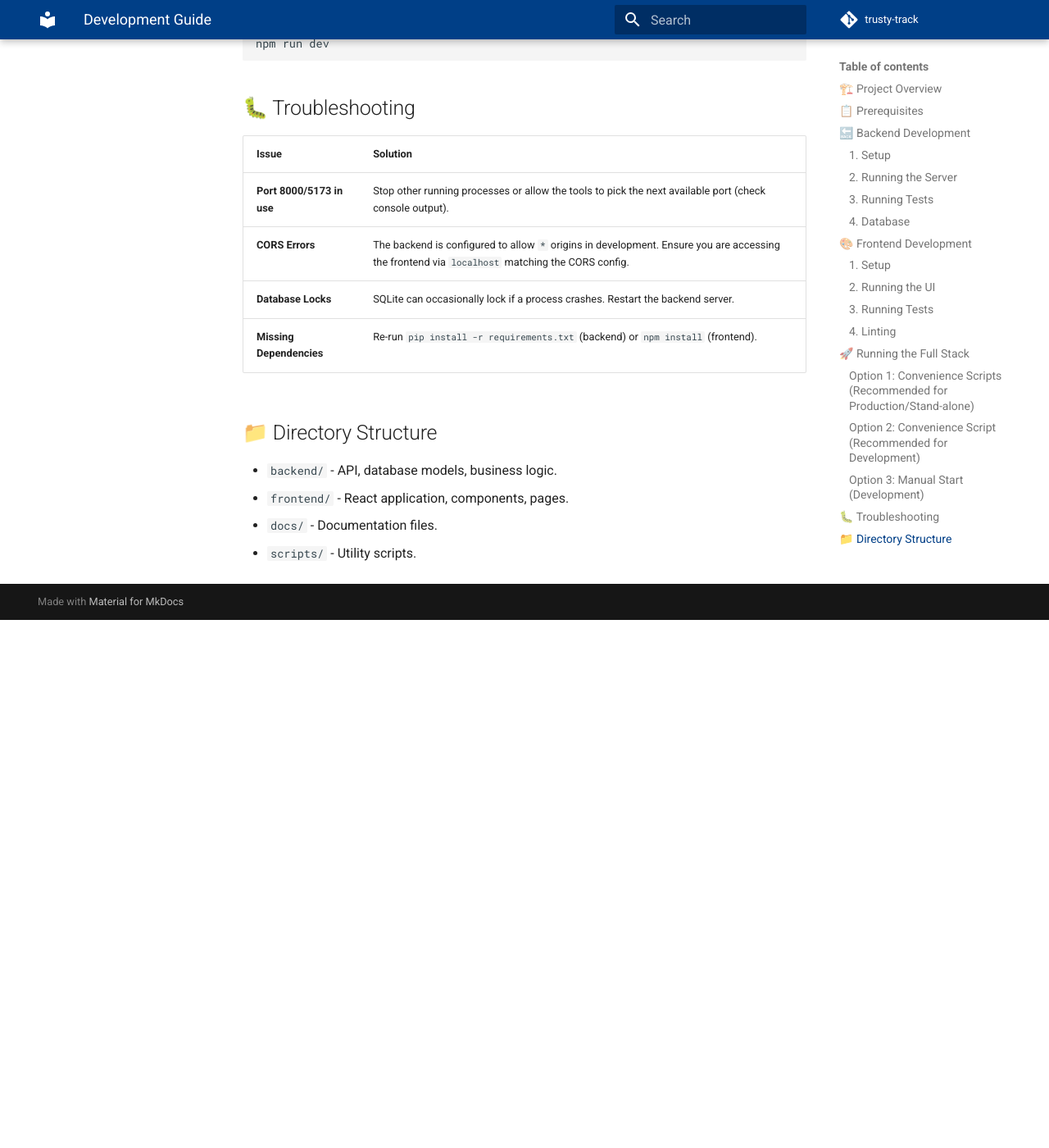
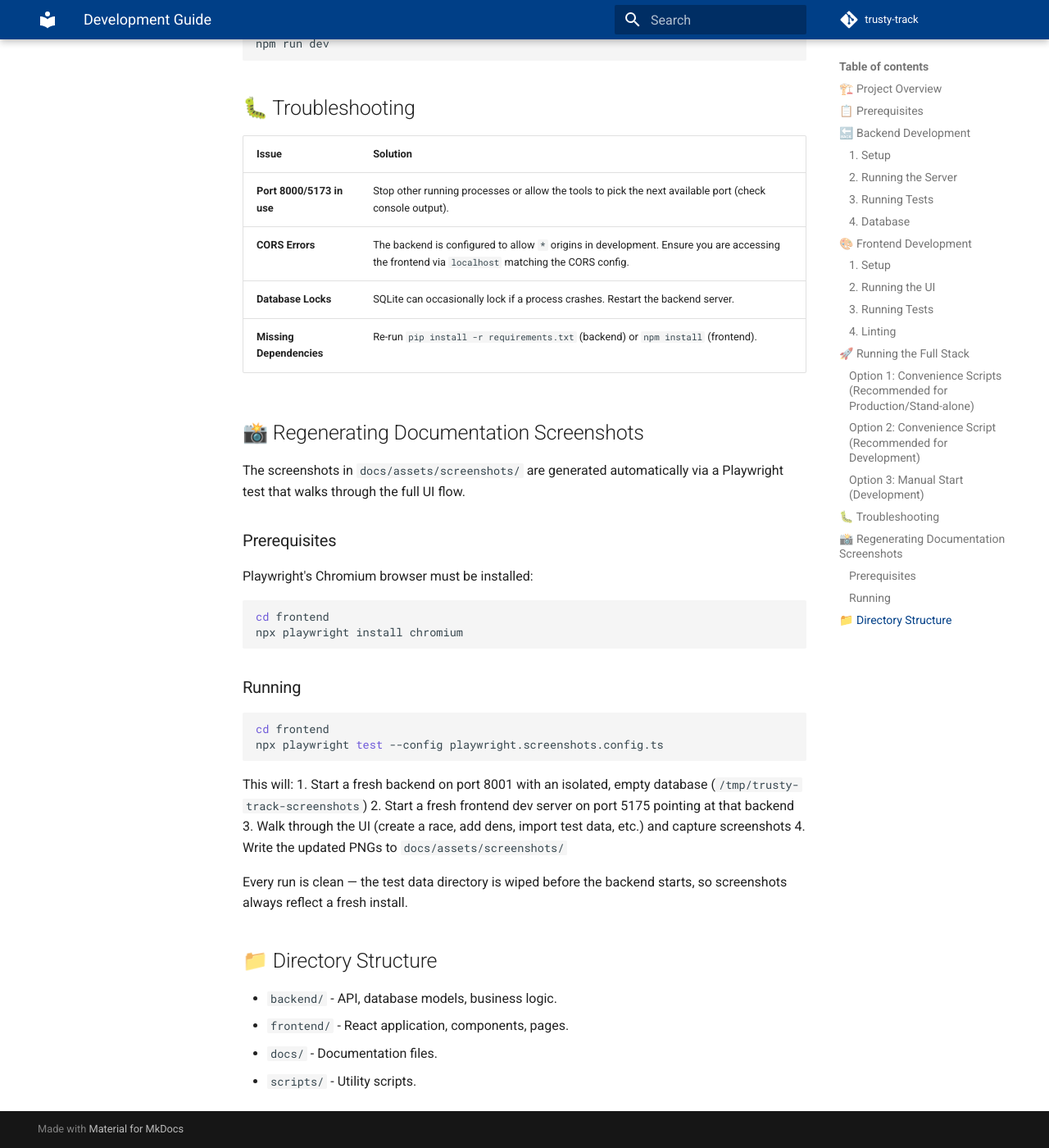
Before and after one commit to dknowles2/trusty-track, an MkDocs documentation site: the page built from docs/development.md, in a window 1280 px wide and 1400 px high, scrolled down 3147 px. Shown: the whole window at 82% size. Built offline with MkDocs 1.6.1 and Material for MkDocs 9.7.7, drawn with Linux system fonts in a browser that asks for light colours; comment, search, counter and statistics services are not loaded; before the commit the page ends 3903 px from its top, so only the background shows below that.

Commit message:
Add docs for regenerating screenshots
Co-Authored-By: Claude Sonnet 4.6 <noreply@anthropic.com>

````diff
--- a/docs/development.md
+++ b/docs/development.md
@@ -147,6 +147,34 @@ npm run dev
 | **Database Locks**        | SQLite can occasionally lock if a process crashes. Restart the backend server.                                                                 |
 | **Missing Dependencies**  | Re-run `pip install -r requirements.txt` (backend) or `npm install` (frontend).                                                                |
 
+## 📸 Regenerating Documentation Screenshots
+
+The screenshots in `docs/assets/screenshots/` are generated automatically via a Playwright test that walks through the full UI flow.
+
+### Prerequisites
+
+Playwright's Chromium browser must be installed:
+
+```bash
+cd frontend
+npx playwright install chromium
+```
+
+### Running
+
+```bash
+cd frontend
+npx playwright test --config playwright.screenshots.config.ts
+```
+
+This will:
+1. Start a fresh backend on port 8001 with an isolated, empty database (`/tmp/trusty-track-screenshots`)
+2. Start a fresh frontend dev server on port 5175 pointing at that backend
+3. Walk through the UI (create a race, add dens, import test data, etc.) and capture screenshots
+4. Write the updated PNGs to `docs/assets/screenshots/`
+
+Every run is clean — the test data directory is wiped before the backend starts, so screenshots always reflect a fresh install.
+
 ## 📁 Directory Structure
 
 - `backend/` - API, database models, business logic.
````
